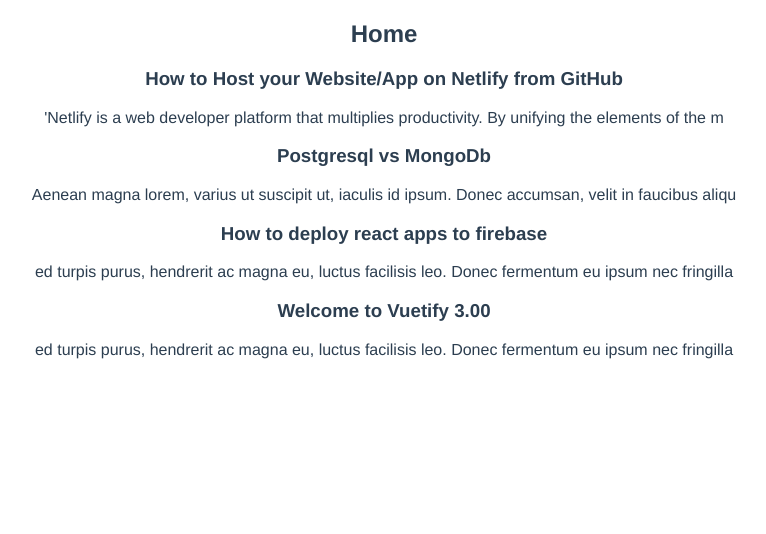
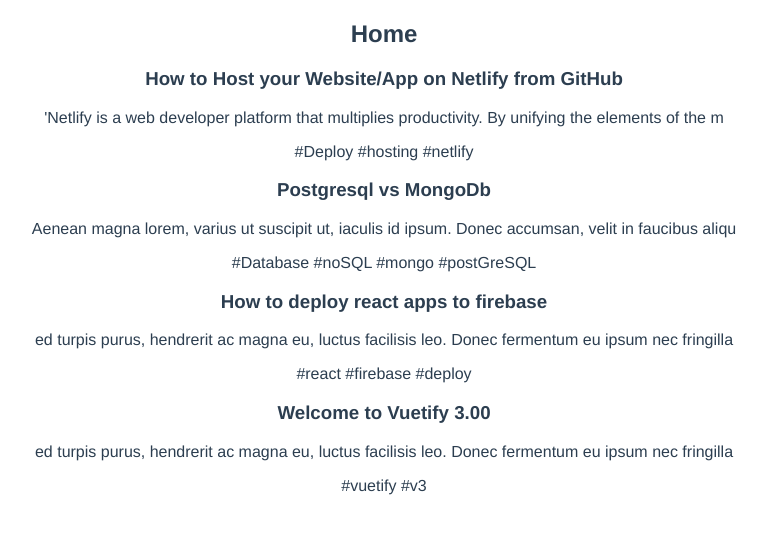
Before and after one commit to Akohjesse/Vue3-json-server-blog, a Vue app: page / in a window 1280 px wide. Shown: the top 534 px of the page, without its empty margins (256-1022 px from the left). Built offline with nearby package versions, Linux system fonts and the light colour scheme; data requests are answered from the project's data file.

Commit message:
composables

```diff
--- a/data/db.json
+++ b/data/db.json
@@ -2,21 +2,33 @@
     "posts":[
         {
            "id": 0,
+           "tags": [
+               "Deploy", "hosting", "netlify"
+           ],
            "title": "How to Host your Website/App on Netlify from GitHub",
            "body": "'Netlify is a web developer platform that multiplies productivity. By unifying the elements of the modern decoupled web, from local development to advanced edge logic, Netlify enables a 10x faster path to much more performant, secure, and scalable websites and apps. A powerful server less platform with an intuitive git-based workflow' -Netlify Basically we can say Netlify is a platform in which developers can easily host their web applications, right from their git/GitHub and configure the deployment/build settings to their taste.We are going to look at hosting simple websites and web Apps on Netlify."
         },
         {
             "id":1,
+            "tags": [
+                "Database", "noSQL", "mongo", "postGreSQL"
+            ],
             "title": "Postgresql vs MongoDb",
             "body": "Aenean magna lorem, varius ut suscipit ut, iaculis id ipsum. Donec accumsan, velit in faucibus aliquet, mauris felis vestibulum nisl, porta facilisis dui sapien vel mauris. Mauris eu quam ac nisl ultricies condimentum sed eget nulla. Pellentesque nec ante nec augue mattis lacinia. Vestibulum ante ipsum primis in faucibus orci luctus et ultrices posuere cubilia curae; In ullamcorper arcu congue interdum porta. Fusce efficitur et nisi et facilisis."
         },
         {
             "id":2,
+            "tags":[
+                "react", "firebase", "deploy"
+            ],
             "title": "How to deploy react apps to firebase",
             "body": "ed turpis purus, hendrerit ac magna eu, luctus facilisis leo. Donec fermentum eu ipsum nec fringilla. Nam ut suscipit arcu. Suspendisse erat augue, convallis vitae accumsan id, interdum sollicitudin tellus. Maecenas imperdiet libero et tortor sagittis, id placerat purus pretium. Vivamus fermentum justo non metus tincidunt, volutpat mattis nisl placerat. Sed congue malesuada metus, non vulputate nisi egestas quis. Mauris sed suscipit justo. Maecenas id vestibulum sem."
         },
         {
             "id": 3,
+            "tags": [
+                "vuetify", "v3"
+            ],
             "title": "Welcome to Vuetify 3.00",
             "body": "ed turpis purus, hendrerit ac magna eu, luctus facilisis leo. Donec fermentum eu ipsum nec fringilla. Nam ut suscipit arcu. Suspendisse erat augue, convallis vitae accumsan id, interdum sollicitudin tellus. Maecenas imperdiet libero et tortor sagittis, id placerat purus pretium. Vivamus fermentum justo non metus tincidunt, volutpat mattis nisl placerat. Sed congue malesuada metus, non vulputate nisi egestas quis. Mauris sed suscipit justo. Maecenas id vestibulum sem."
         }
--- a/src/components/posts.vue
+++ b/src/components/posts.vue
@@ -2,6 +2,9 @@
    <div class="post">
        <h3>{{post.title}}</h3>
        <p>{{snippet}}</p>
+       <span v-for="tag in post.tags" :key="tag">
+           #{{ tag }}
+       </span>
    </div>
 </template>
 
@@ -9,12 +12,10 @@
 import { computed } from "vue";
 export default {
 props: ['post'],
-
 setup(props){
     const snippet = computed(()=>{
        return props.post.body.substring(0,100)
     })
-
     return { snippet }
     }
 }
--- /dev/null
+++ b/src/composables/getPosts.js
@@ -0,0 +1,26 @@
+import { ref } from 'vue'
+
+const getPosts = ()=>{
+    const posts = ref([]);
+    const error = ref(null);
+
+    const load = async ()=> {
+      try{
+        let data = await fetch('http://localhost:3000/posts');
+        console.log(data)
+
+        if (!data.ok )  throw Error('no data available');
+
+        posts.value = await data.json()
+      }
+      catch(err){
+          error.value = err.message;
+          console.log(error.value)
+      }
+    }
+
+    return {posts, error, load}
+}
+
+
+export default getPosts
--- a/src/views/Home.vue
+++ b/src/views/Home.vue
@@ -15,32 +15,14 @@
 
 <script>
 import PostList  from "../components/postslist.vue";
-import  { ref } from "vue";
+import  getPosts from '../composables/getPosts'
 export default {
   name: 'Home',
   components: {PostList},
   setup(){
-    const posts = ref([]);
-    const error = ref(null);
 
-    const load = async ()=> {
-      try{
-        let data = await fetch('http://localhost:3000/posts');
-        console.log(data)
-
-        if (!data.ok )  throw Error('no data available');
-
-        posts.value = await data.json()
-      }
-      catch(err){
-          error.value = err.message;
-          console.log(error.value)
-      }
-    }
-
-
+    const { posts, error, load } = getPosts();
     load();
-
      return { posts , error}
   }
 }
```
Lines whose indentation alone changed are shown as unchanged.
